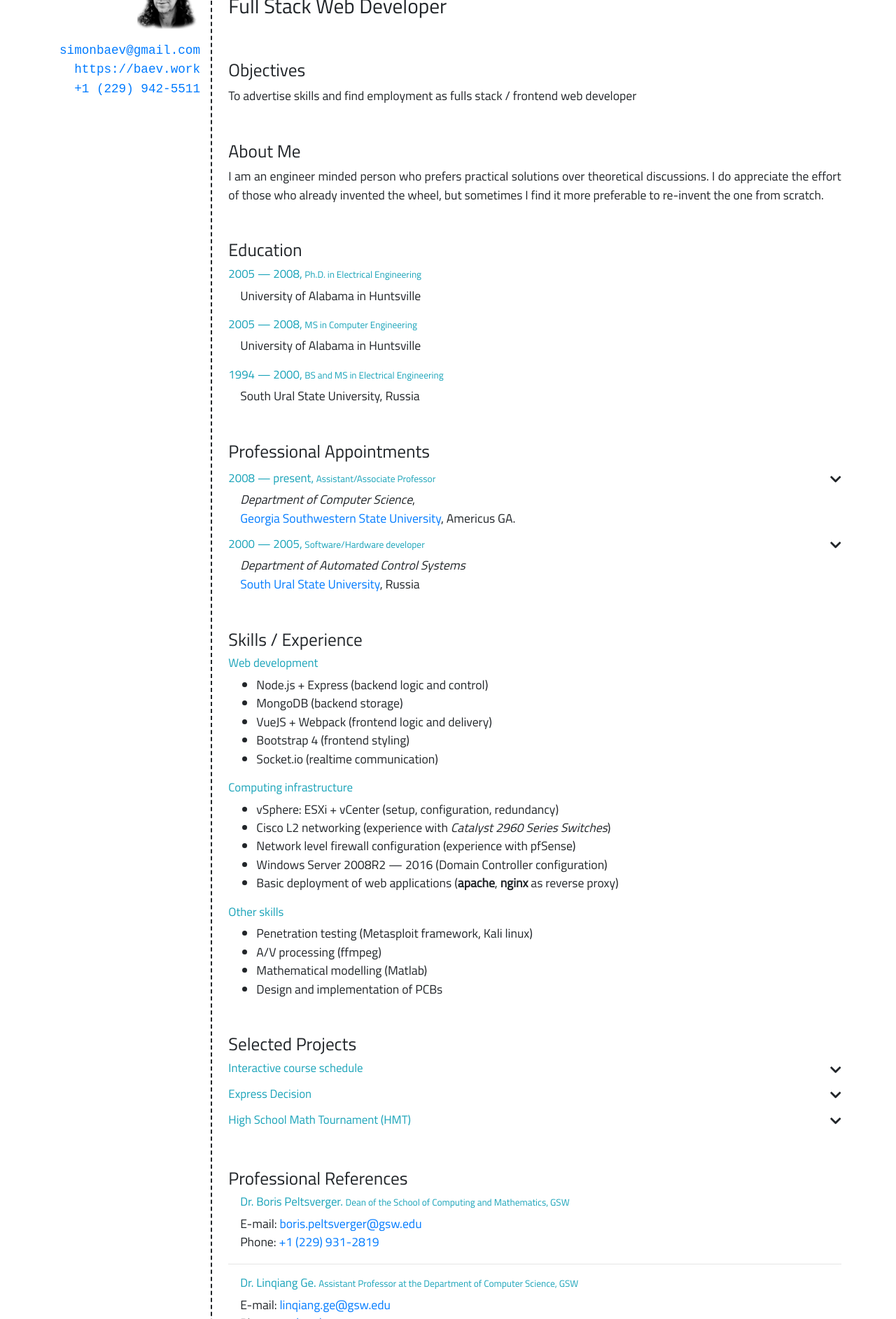
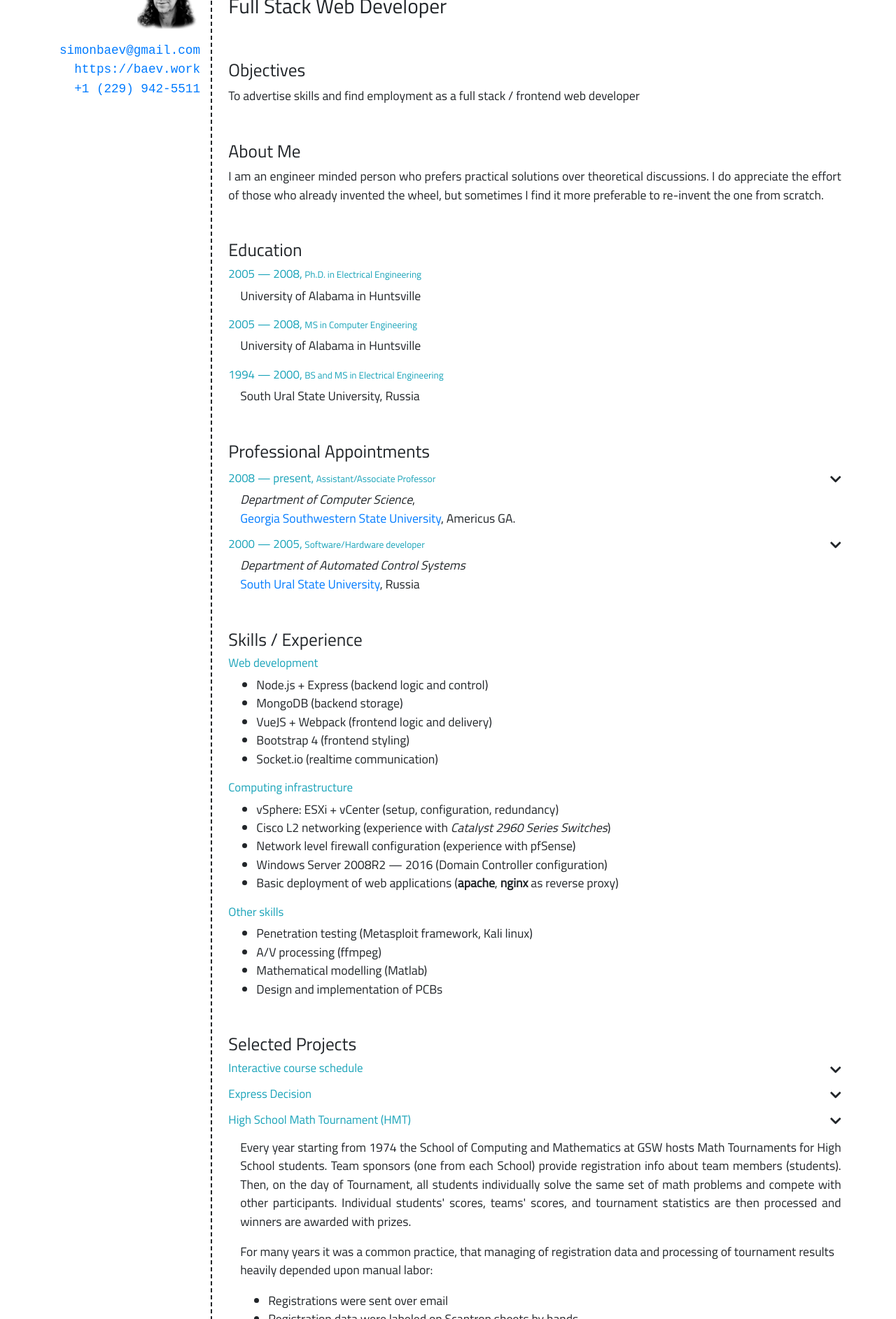
Before and after one commit to gswcm/gswcm.github.io, a plain HTML site: page cv/index.html in a window 1280 px wide. Shown: the part 155-2040 px from the top of the page at 70% size. Drawn offline with nearby package versions, Linux system fonts and the light colour scheme.

Commit message:
Site updated: 2018-05-14 10:49:20

```diff
--- a/cv/index.html
+++ b/cv/index.html
@@ -44,7 +44,7 @@ gtag('config', 'UA-115036541-1');
 		<article class="about mt-5">
 			<h4>Objectives</h4>
 			<p class="text-justify">
-				To advertise skills and find employment as fulls stack / frontend web developer
+				To advertise skills and find employment as a full stack / frontend web developer
 			</p>
 		</article>
 		<!-- About -->
@@ -268,7 +268,7 @@ gtag('config', 'UA-115036541-1');
 					</div>
 				</label>
 				<input type="checkbox" class="d-none" id="hmt">
-				<div class="content pl-3 d-none">
+				<div class="content pl-3">
 					<p class="text-justify">
 						Every year starting from 1974 the School of Computing and Mathematics at GSW hosts Math Tournaments for High School students. Team sponsors (one from each School) provide registration info about team members (students). Then, on the day of Tournament, all students individually solve the same set of math problems and compete with other participants. Individual students' scores, teams' scores, and tournament statistics are then processed and winners are awarded with prizes.
 					</p>
```
